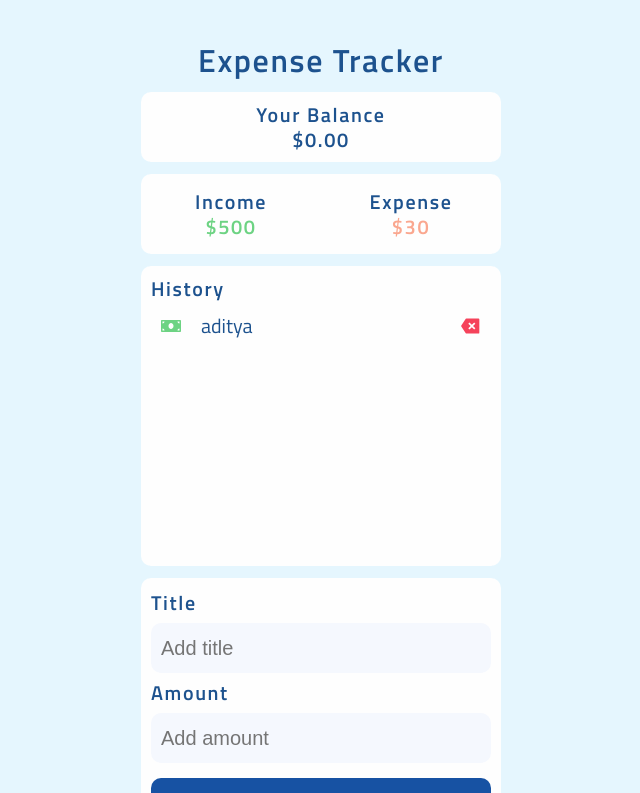
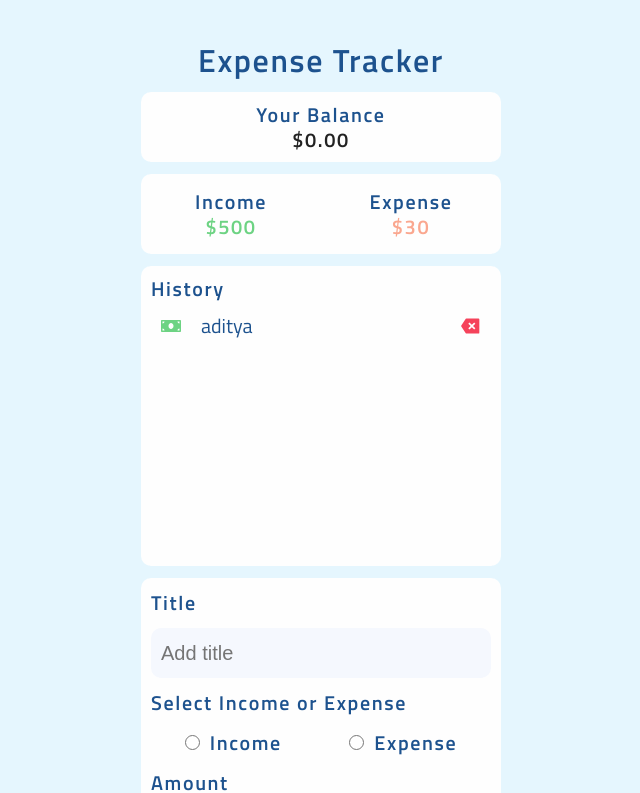
Before and after one commit to cacti23/awesome-exprense-tracker, a React (Create React App) app: page / in a window 1280 px wide. Shown: the top 793 px of the page, without its empty margins (319-959 px from the left). Built offline with nearby package versions, Linux system fonts and the light colour scheme.

Commit message:
css problem resloved

```diff
--- a/src/App.css
+++ b/src/App.css
@@ -2,6 +2,7 @@
 @import url('https://fonts.googleapis.com/css2?family=Titillium+Web:wght@400;600&display=swap');
 /* Variable */
 :root {
+  --clr-black: #222;
   --clr-text: #1d528e;
   --clr-icons: #3d3d4b;
   --clr-background: #e5f6fe;
@@ -13,6 +14,7 @@
   --clr-delete-icon: #f5435b;
   --clr-add: #1752a3;
   --spacing: 0.1rem;
+  --transition: all 0.3s linear;
 }
 
 /* Global Styles */
@@ -99,10 +101,13 @@ h4 {
   padding: 10px;
 }
 
+.balance .bal-value {
+  color: var(--clr-black);
+}
+
 .income-expense {
   background-color: var(--clr-tile);
   display: flex;
-  flex-direction: row;
   justify-content: center;
   align-items: center;
   width: 360px;
@@ -189,20 +194,40 @@ h4 {
   font-size: 20px;
   font-weight: bold;
   height: 30px;
-  margin-bottom: 5px;
+  margin-bottom: 10px;
 }
 
-.form-control input {
+.form-control .text-input {
   font-size: 20px;
   padding: 10px;
   height: 50px;
-  margin-bottom: 5px;
+  margin-bottom: 10px;
   background-color: var(--clr-input-background);
   border-radius: 10px;
   border: none;
 }
-.form-control input:focus {
+
+.form-control .text-input:focus {
   outline: none;
+}
+
+.form-control .checkboxes {
+  display: flex;
+  justify-content: space-around;
+  align-items: center;
+  width: 340px;
+  font-size: 20px;
+  height: 40px;
+}
+
+.checkboxes input[type='radio'] {
+  height: 15px;
+  width: 15px;
+  /* appearance: none; */
+  transition: 0.3s;
+  margin-right: 10px;
+  background-color: var(--clr-input-background);
+  cursor: pointer;
 }
 
 .form-control button {
--- a/src/components/AddTransaction.js
+++ b/src/components/AddTransaction.js
@@ -6,9 +6,31 @@ export const AddTransaction = () => {
       <form>
         <div className='form-control'>
           <label htmlFor='title'>Title</label>
-          <input type='text' placeholder='Add title' />
+          <input
+            type='text'
+            placeholder='Add title'
+            id='title'
+            className='text-input'
+          />
+          <label>Select Income or Expense</label>
+          <div className='checkboxes'>
+            <label htmlFor='income'>
+              <input type='radio' id='income' name='only-one' />
+              <span>Income</span>
+            </label>
+            <label htmlFor='expense'>
+              <input type='radio' id='expense' name='only-one' />
+              <span>Expense</span>
+            </label>
+          </div>
+
           <label htmlFor='amount'>Amount</label>
-          <input type='text' placeholder='Add amount' />
+          <input
+            type='number'
+            placeholder='Add amount'
+            id='amount'
+            className='text-input'
+          />
           <button>Add transaction</button>
         </div>
       </form>
--- a/src/components/Balance.js
+++ b/src/components/Balance.js
@@ -4,7 +4,7 @@ export const Balance = () => {
   return (
     <div className='balance'>
       <h3>your balance</h3>
-      <h3>$0.00</h3>
+      <h3 className='bal-value'>$0.00</h3>
     </div>
   );
 };
--- a/src/components/Transaction.js
+++ b/src/components/Transaction.js
@@ -1,6 +1,5 @@
 import React from 'react';
 import { FaMoneyBill } from 'react-icons/fa';
-import { FiDelete } from 'react-icons/fi';
 import { RiDeleteBack2Fill } from 'react-icons/ri';
 
 export const Transaction = () => {
```
